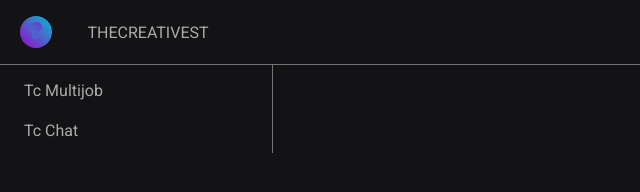
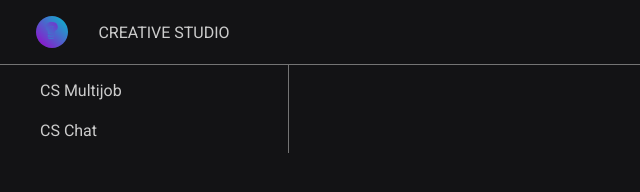
Before and after one commit to TheCreativest/TheCreativest.github.io, a plain HTML site: page docs/index.html in a window 1280 px wide. Shown: the whole page, without its empty margins (0-640 px from the left). Drawn offline with nearby package versions, Linux system fonts and the light colour scheme.

Commit message:
1.0.1
more updates to html and css

```diff
--- a/docs/index.html
+++ b/docs/index.html
@@ -14,13 +14,13 @@
         <div class="logo">
             <div class="morelogothanlogo">
                 <img src="./img/logo.png" alt="logo">
-                <p class="logoname">THECREATIVEST</p>
+                <p class="logoname">CREATIVE STUDIO</p>
             </div>
         </div>
     </div>
     <div class="menu">
-        <div class="menu-el t0">Tc Multijob</div>
-        <div class="menu-el t0">Tc Chat</div>
+        <div class="menu-el t0">CS Multijob</div>
+        <div class="menu-el t0">CS Chat</div>
     </div>
 </body>
 </html>
--- a/docs/style.css
+++ b/docs/style.css
@@ -6,7 +6,7 @@ html {
 }
 
 body {
-    color: #aaa;
+    color: #ccc;
     background-color: #131315;
     margin: 0;
     min-height: 1080px;
@@ -14,13 +14,12 @@ body {
 
 .header {
     height: 4rem;
-
     border-bottom: 1px solid #747474;
 }
 
 .logo {
     height: 100%;
-    width: max(20%, 16rem);
+    width: max(20%, 17rem);
     display: grid;
     justify-content: end;
     cursor: pointer;
@@ -50,7 +49,7 @@ body {
 
 .menu {
     height: 100%;
-    width: max(20%, 16rem);
+    width: max(20%, 17rem);
     border-right: 1px solid #747474;
     padding-top: 0.5rem;
     padding-right: 1rem;
@@ -72,7 +71,7 @@ body {
 
 .menu-el:hover {
     background-color: #383838;
-    color: #ccc;
+    color: #ddd;
 }
 
 .t0 {
```
